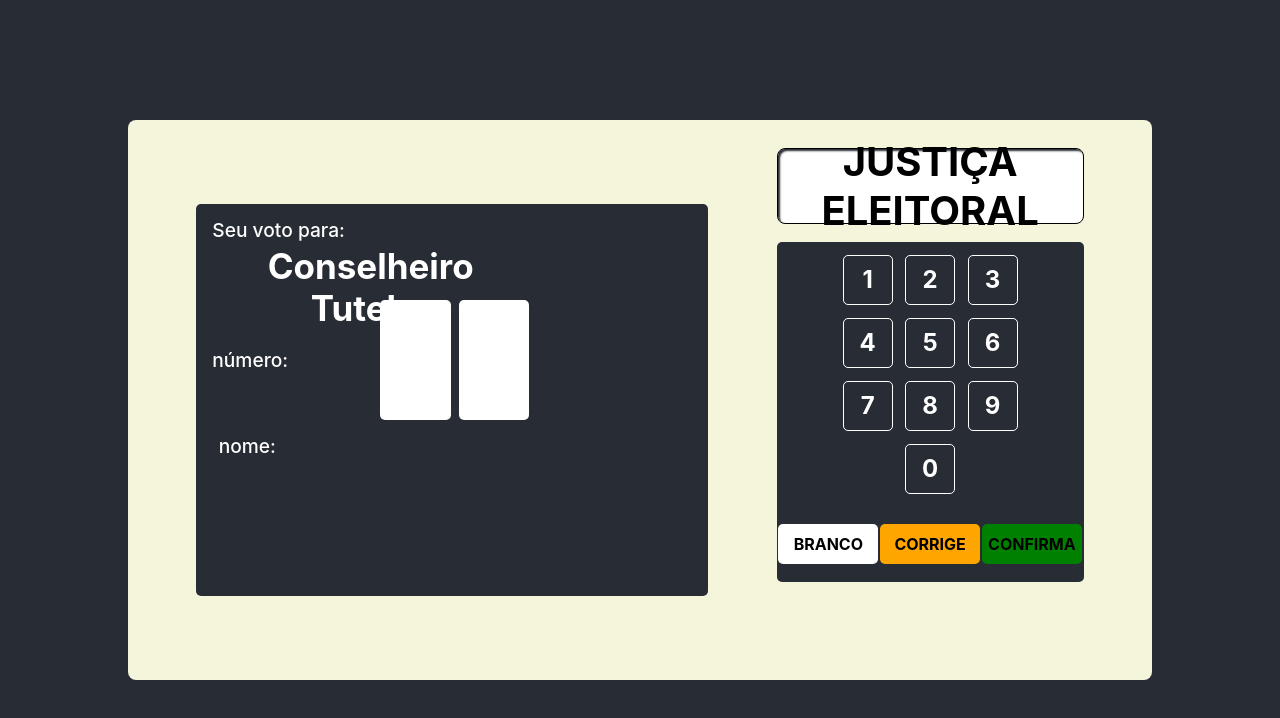
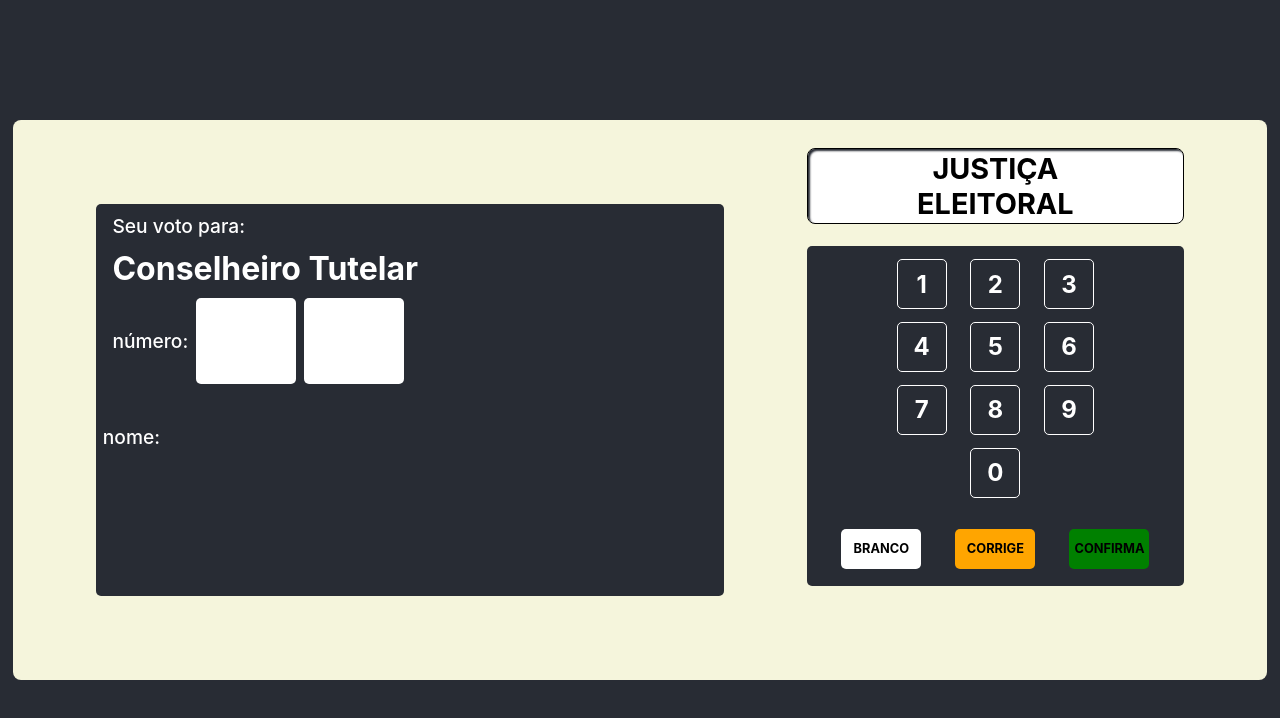
Before and after one commit to HardBoris/simulacro, a React (Create React App) app: page / in a window 1280 px wide. Shown: the top 718 px of the page. Built offline with nearby package versions, Linux system fonts and the light colour scheme.

Commit message:
feat: mas ajustes

```diff
--- a/src/App.css
+++ b/src/App.css
@@ -130,3 +130,35 @@ h1 {
 .confirma {
   background-color: green;
 }
+
+@media (min-width: 769px) {
+  .urna {
+    width: 98vw;
+    height: 70vh;
+    background-color: beige;
+    border-radius: 8px;
+    display: flex;
+    justify-content: space-evenly;
+    align-items: center;
+  }
+
+  .branco,
+  .corrige,
+  .confirma {
+    width: 80px;
+    height: 40px;
+    color: black;
+    border-radius: 5px;
+    text-transform: uppercase;
+    font-size: 0.8rem;
+    font-weight: bold;
+    display: flex;
+    justify-content: center;
+    align-items: center;
+    cursor: pointer;
+  }
+
+  .urna-teclas-logo h1 {
+    font-size: 1.8rem;
+  }
+}
--- a/src/components/EuVoto/EuVoto.css
+++ b/src/components/EuVoto/EuVoto.css
@@ -20,16 +20,16 @@
 
 .datos p {
   width: 100%;
-  height: 60px;
+  /* height: 60px; */
   display: flex;
   justify-content: flex-start;
   align-items: center;
   padding-left: 1rem;
 }
 
-.envelope {
+/* .envelope {
   width: 250px;
-}
+} */
 
 .normal {
   width: 70px;
@@ -38,7 +38,7 @@
 }
 
 .titulo {
-  font-size: 35px;
+  font-size: 2rem;
   font-weight: bold;
 }
 
@@ -52,7 +52,7 @@
 
 .cuadro {
   width: 100px;
-  height: 120px;
+  height: 100%;
   margin-left: 0.5rem;
   border-radius: 5px;
   display: flex;
@@ -72,13 +72,16 @@
 }
 
 .foto {
-  width: 240px;
-  height: 320px;
-  margin-top: 1rem;
+  width: 100%;
+  height: 100%;
+  /* margin-top: 1rem; */
+  background-image: url("../../assets/orcinei.jpeg");
+  background-position: center;
+  background-size: cover;
 }
 
 img {
-  width: 230px;
+  width: 100%;
   height: auto;
 }
 
@@ -88,7 +91,7 @@ img {
 
 .nombre {
   width: 100%;
-  height: 100px;
+  height: 30%;
   display: flex;
   justify-content: flex-start;
   align-items: center;
@@ -100,7 +103,7 @@ img {
   grid-row: 2;
   grid-column: 1 / 3;
   border-top: 3px solid white;
-  font-size: 2rem;
+  font-size: 1.5rem;
   text-align: left;
   padding-left: 1rem;
 }
@@ -115,3 +118,10 @@ img {
   justify-content: center;
   align-items: center;
 }
+
+@media (min-width: 1025px) {
+  img {
+    width: auto;
+    height: 100%;
+  }
+}
--- a/src/components/EuVoto/index.tsx
+++ b/src/components/EuVoto/index.tsx
@@ -23,19 +23,19 @@ export const EuVoto = ({ a, b, foto, fim }: EuVotoProps) => {
             <div className="cuadro">{b}</div>
           </div>
           <div className="nombre">
-            <p className="titulo">
+            <div className="titulo">
               <div className="normal">{"nome:"}</div>{" "}
               {a + b !== ""
                 ? a + b === "22"
                   ? "Orcinei"
                   : `Outro Candidato`
                 : ""}
-            </p>
+            </div>
           </div>
         </div>
         <div className="imagen">
           <div className={a + b === "22" ? "foto" : "nada"}>
-            <img src={foto} alt="foto del candidato" />
+            {/* <img src={foto} alt="foto del candidato" /> */}
           </div>
         </div>
         <div className={a + b !== "" ? "instrucciones" : "nada"}>
```
